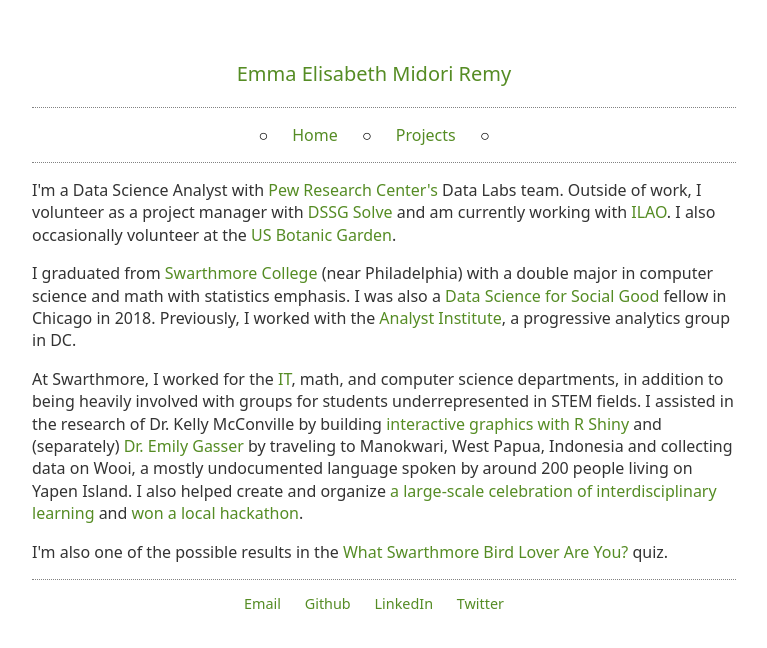
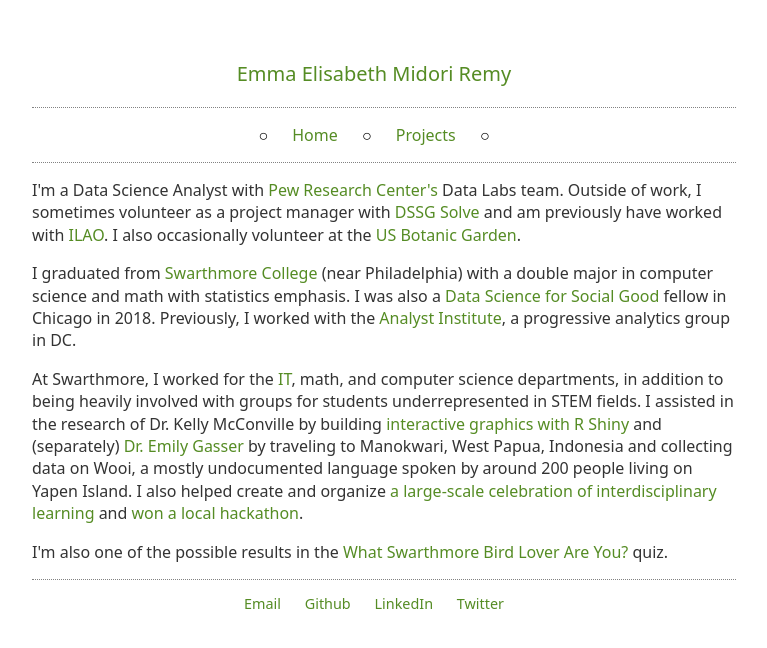
Before and after one commit to emmaremy/emmaremy.github.io, a Jekyll site: the page built from index.html, in a window 1280 px wide. Shown: the top 648 px of the page, without its empty margins (256-1023 px from the left). Built offline with Jekyll 4.4.1, drawn with Linux system fonts in a browser that asks for light colours.

Commit message:
tense change for solve project

```diff
--- a/index.html
+++ b/index.html
@@ -4,7 +4,7 @@
 ---
 
 <p>
-I'm a Data Science Analyst with <a href="http://www.pewresearch.org/">Pew Research Center's</a> Data Labs team.  Outside of work, I volunteer as a project manager with <a href="https://www.solveforgood.org/">DSSG Solve</a> and am currently working with <a href="https://www.illinoislegalaid.org/20years/spotlight-DSSGvols">ILAO</a>. I also occasionally volunteer at the <a href="https://www.usbg.gov/">US Botanic Garden</a>.
+I'm a Data Science Analyst with <a href="http://www.pewresearch.org/">Pew Research Center's</a> Data Labs team.  Outside of work, I sometimes volunteer as a project manager with <a href="https://www.solveforgood.org/">DSSG Solve</a> and am previously have worked with <a href="https://www.illinoislegalaid.org/20years/spotlight-DSSGvols">ILAO</a>. I also occasionally volunteer at the <a href="https://www.usbg.gov/">US Botanic Garden</a>.
 </p>
 
 <p>I graduated from <a href="http://www.swarthmore.edu/">Swarthmore College</a> (near Philadelphia) with a double major in computer science and math with statistics emphasis.
```
